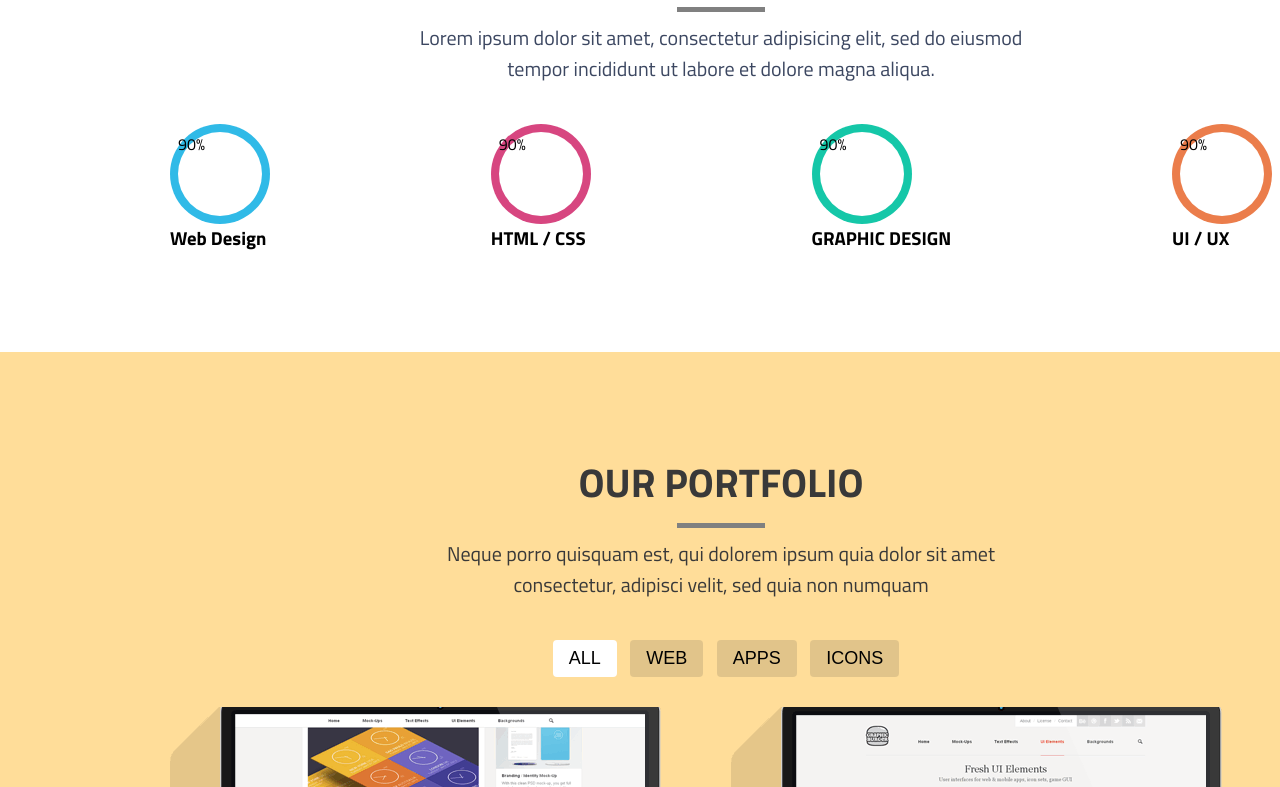
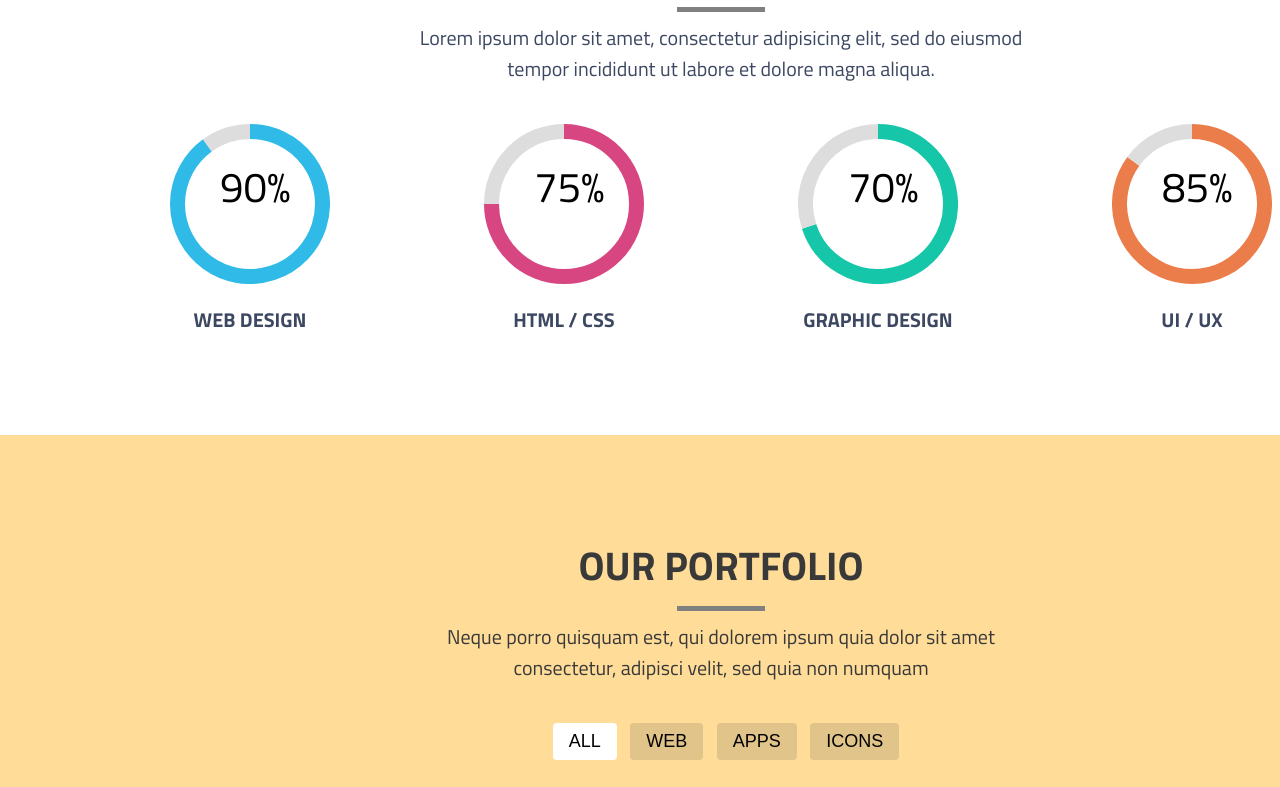
Before and after one commit to erwiley/psd-to-html-cuda, a website: page docs/index.html in a window 1280 px wide. Shown: the part 2192-2979 px from the top of the page. Drawn offline with Linux system fonts and the light colour scheme.

Commit message:
charts and contact form updates

```diff
--- a/docs/index.html
+++ b/docs/index.html
@@ -140,30 +140,26 @@
       <p class="message">Lorem ipsum dolor sit amet, consectetur adipisicing elit, sed do eiusmod
         tempor incididunt ut labore et dolore magna aliqua.
       </p>
-      <section>
-        <div class="graph-card">
-          <div class="graph graph-web">
-            <div>90%</div>
-          </div>
-          <h3>Web Design</h3>
+      <section class="charts">
+        <div class="chart">
+          <div id="chart1"></div>
+          <span class="percent">90%</span>
+          <div class="title">Web Design</div>
         </div>
-        <div class="graph-card">
-          <div class="graph graph-css">
-            <div>90%</div>
-          </div>
-          <h3>HTML / CSS</h3>
+        <div class="chart">
+          <div id="chart2"></div>
+          <span class="percent">75%</span>
+          <div class="title">HTML / CSS</div>
         </div>
-        <div class="graph-card">
-          <div class="graph graph-design">
-            <div>90%</div>
-          </div>
-          <h3>GRAPHIC DESIGN</h3>
+        <div class="chart">
+          <div id="chart3"></div>
+          <span class="percent">70%</span>
+          <div class="title">GRAPHIC DESIGN</div>
         </div>
-        <div class="graph-card">
-          <div class="graph graph-ux">
-            <div>90%</div>
-          </div>
-          <h3>UI / UX</h3>
+        <div class="chart">
+          <div id="chart4"></div>
+          <span class="percent">85%</span>
+          <div class="title">UI / UX</div>
         </div>
       </section>
     </section><!-- skills section close -->
@@ -276,7 +272,9 @@
         <label for="message">Your Message</label>
         <textarea></textarea>
 
-        <input type="submit" value="Submit">
+        <div class="submit">
+          <input type="submit" value="SEND MESSAGE">
+        </div>
       </form>
     </section><!-- contact section close -->
 
@@ -291,9 +289,9 @@
         <li>Github</li>
       </ul>
     </section><!-- footer section close -->
+  </div><!-- main div close -->
 
-
-  </div><!-- main div close -->
+  <script src="js/donut-chart.js"></script>
 </body>
 
 </html>
--- /dev/null
+++ b/docs/js/donut-chart.js
@@ -0,0 +1,149 @@
+//  DonutChart function comes from https://github.com/ismaell/js-donut-chart
+
+function DonutChart(parent, spec) {
+  var __polar2xy = function (a, r) {
+    return {
+      x: Math.cos(a * 2 * Math.PI) * r,
+      y: -Math.sin(a * 2 * Math.PI) * r,
+    }
+  }
+
+  var __gen_arc_path = function (cx, cy, r, start, offset) {
+    var end = __polar2xy(start + offset, r)
+    start = __polar2xy(start, r)
+    return [
+      "M", cx + start.x, cy + start.y,
+      "A", r, r, 0, +(offset > .5), 0, cx + end.x, cy + end.y,
+    ].join(" ")
+  }
+
+  var __gen_chart_item = function (out, c, r, prev, cur, i, stroke) {
+    out.push(["path", {
+      d: __gen_arc_path(c, c, r, prev, cur),
+      class: "chart-item-" + i,
+      fill: "transparent",
+      "stroke-width": stroke,
+    }])
+  }
+
+  var __gen_chart = function (chart) {
+    var prev = 0, out = []
+    // FIXME get radius and stroke-width from CSS
+    var c = chart.r, r = chart.r - chart.stroke / 2
+    for (var i in chart.items) {
+      cur = chart.items[i]
+      __gen_chart_item(out, c, r, prev, cur.value, i, chart.stroke)
+      prev += cur.value
+    }
+    if (prev < 1) {
+      __gen_chart_item(out, c, r, prev, 1 - prev, "bg", chart.stroke)
+    }
+    return out
+  }
+
+  var __create_tag_tree = function (elem) {
+    var root = document.createElementNS("http://www.w3.org/2000/svg", elem[0])
+    var attr = elem[1]
+    // Set attributes
+    for (var i in attr) {
+      var a = document.createAttribute(i)
+      a.value = attr[i]
+      root.setAttributeNode(a)
+    }
+    // Create children nodes
+    if (elem.length > 2) {
+      var children = elem[2]
+      for (var i in children) {
+        var c = __create_tag_tree(children[i])
+        root.appendChild(c)
+      }
+    }
+    return root
+  }
+
+
+  /* Transformation matrix (rotate and mirror) to correct orientation:
+   * \[
+   *   \left[
+   *   \begin{array}{ccc}
+   *      0 & -1 & 0 \\
+   *     -1 &  0 & 0 \\
+   *      0 &  0 & 1
+   *   \end{array}
+   *   \right]
+   * \]
+   */
+  var correct_orientation = "matrix(0 -1 -1 0 0 0)"
+
+  var __gen_code = function (spec) {
+    return __create_tag_tree(
+      ["svg", {
+        transform: correct_orientation,
+        class: "chart-donut",
+        width: spec.r * 2,
+        height: spec.r * 2,
+      }, __gen_chart(spec)])
+  }
+
+  var __is_dict = function (v) {
+    return v && typeof v === "object" && !(v instanceof Array)
+  }
+
+  DonutChart.prototype.update = function (spec) {
+    // Merge the new spec
+    for (var i in spec) {
+      this.spec[i] = spec[i]
+    }
+
+    var code = __gen_code(this.spec)
+    // TODO can we switch the elements in place?
+    if (this.element != undefined) {
+      this.element.remove()
+    }
+    this.element = this.parent.appendChild(code)
+  }
+
+  this.parent = parent
+  this.spec = spec
+  this.update({})
+}
+
+///////////////////////////////////////////////////////////////////////
+///// My Code /////////////////////////////////////////////////////////
+///////////////////////////////////////////////////////////////////////
+
+var myChart = new DonutChart(document.getElementById("chart1"), {
+  r: 80,
+  stroke: 15,
+  scale: 100,
+  items: [
+    { label: "A", value: .9 }
+  ]
+})
+
+var myChart = new DonutChart(document.getElementById("chart2"), {
+  r: 80,
+  stroke: 15,
+  scale: 100,
+  items: [
+    { label: "A", value: .75 }
+  ]
+})
+
+var myChart = new DonutChart(document.getElementById("chart3"), {
+  r: 80,
+  stroke: 15,
+  scale: 100,
+  items: [
+    { label: "A", value: .7 }
+  ]
+})
+
+var myChart = new DonutChart(document.getElementById("chart4"), {
+  r: 80,
+  stroke: 15,
+  scale: 100,
+  items: [
+    { label: "A", value: .85 }
+  ]
+})
--- a/src/scss/_contact.scss
+++ b/src/scss/_contact.scss
@@ -26,7 +26,7 @@
       padding: 12px 20px;
       margin: 8px 0;
       display: inline-block;
-      // border: 1px solid #ccc;
+      border: none;
       border-radius: 4px;
       background-color: #273A71;
     }
@@ -35,25 +35,26 @@
       width: 100%;
       height: 150px;
       padding: 12px 20px;
-      // border: 2px solid #ccc;
-      // border-radius: 4px;
+      border: none;
       background-color: #273A71;
       resize: none;
     }
 
+    .submit{
+      display:flex;
+      justify-content: center;
+
       input[type=submit] {
-      width: 100%;
+        width: 24%;
         background-color: #30BAE7;
         color: white;
         padding: 14px 20px;
-      margin: 8px 0;
+        margin-top:30px;
+        font-size:18px;
         border: none;
         border-radius: 4px;
         cursor: pointer;
       }
-
-    // input[type=submit]:hover {
-    //   background-color: #45a049;
-    // }
     }
   }
+}
--- a/src/scss/_skills.scss
+++ b/src/scss/_skills.scss
@@ -18,38 +18,50 @@
     width:650px;
   }
 
-  section{
+  section.charts{
     display: flex;
     justify-content: space-between;
+    // align-items: center;
 
-    .graph {
-      width: 100px;
-      height: 100px;
-      border-radius: 50%;
-      padding: 8px;
-    }
+    .chart {
+      // background-color: green;
+      width:160px;
 
-    .graph-web{
-      background-color: #30BAE7;
-    }
+      #chart1 .chart-item-bg { stroke: #ddd }
+      #chart1 .chart-item-0 { stroke: #30BAE7}
 
-    .graph-css{
-      background-color: #D74680;
-    }
+      #chart2 .chart-item-bg { stroke: #ddd }
+      #chart2 .chart-item-0 { stroke: #D74680}
 
-    .graph-design{
-      background-color:#15C7A8
-    }
+      #chart3 .chart-item-bg { stroke: #ddd }
+      #chart3 .chart-item-0 { stroke: #15C7A8}
 
-    .graph-ux{
-      background-color:#EB7D4B
-    }
+      #chart4 .chart-item-bg { stroke: #ddd }
+      #chart4 .chart-item-0 { stroke: #EB7D4B}
 
-    .graph>div {
-      width: 84px;
-      height: 84px;
-      background-color: white;
-      border-radius: 50%;
+      span.percent{
+        display: inline-block;
+        font-size:42px;
+        margin-top: -130px;
+        margin-left: 50px;
+      }
+
+      span.title{
+        display: inline-block;
+        text-transform: uppercase;
+        font-size: 20px;
+        font-weight: bolder;
+      }
+
+      div.title{
+        margin-top: 20px;
+        text-align: center;
+        color:#3C4761;
+        text-transform: uppercase;
+        font-size: 20px;
+        font-weight: bolder;
+      }
+
     }
   }
 
```
Also changed, not shown: docs/css/main.min.css. Lines whose indentation alone changed are shown as unchanged.
